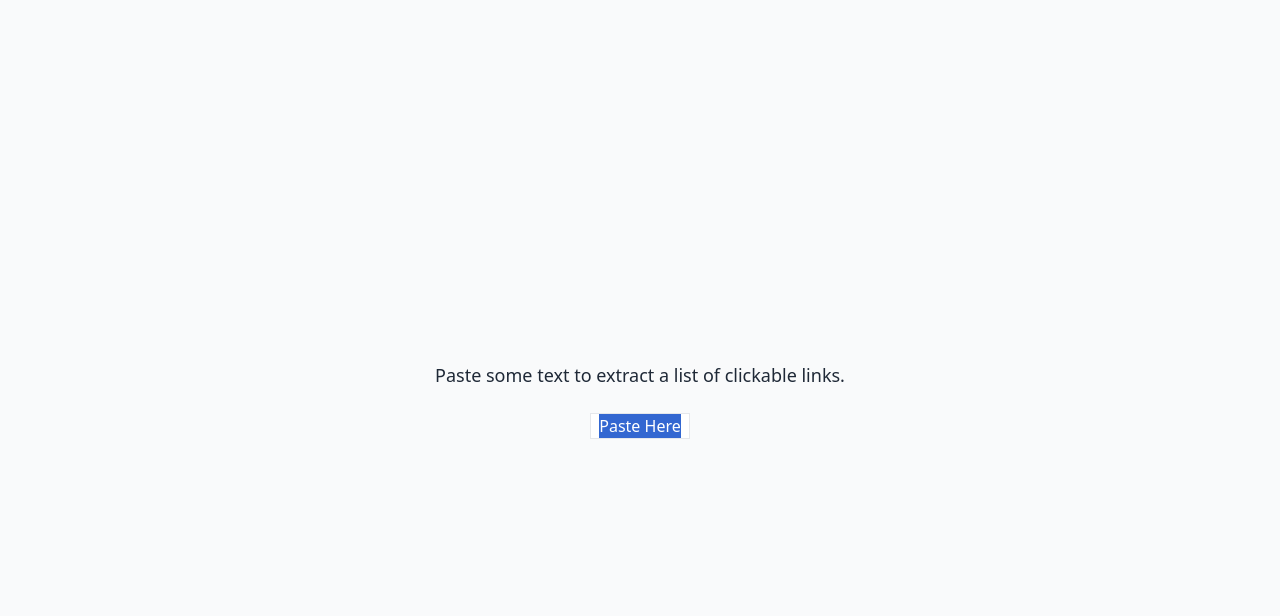
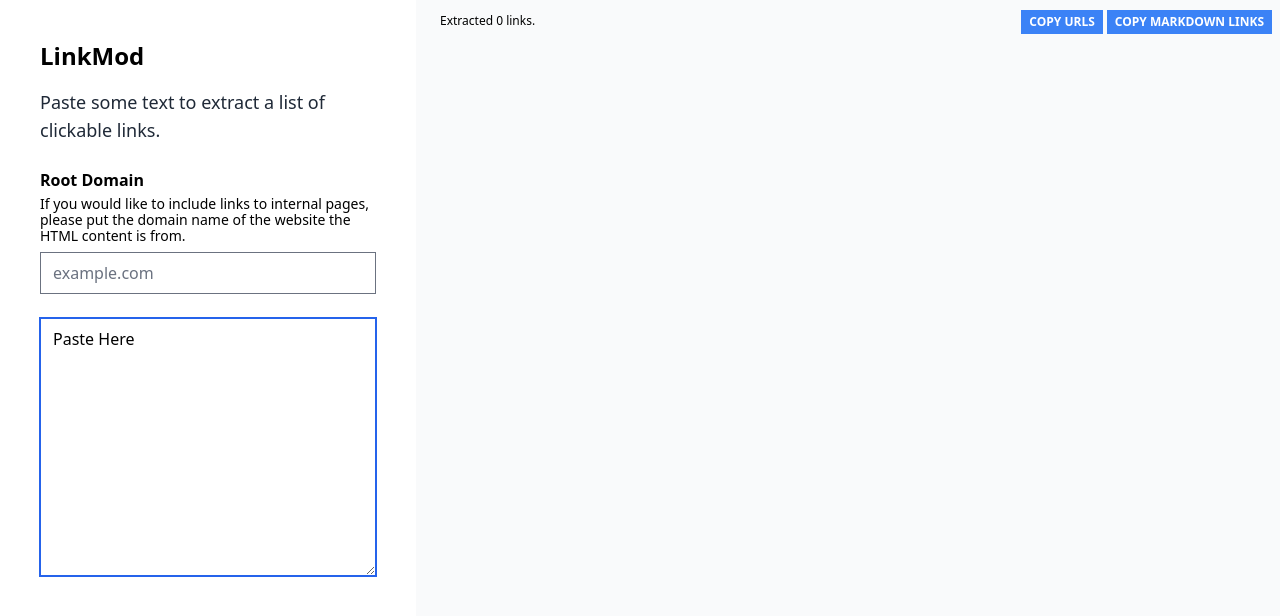
Before and after one commit to crock/linkmod, a React (Vite) app: page / in a window 1280 px wide. Shown: the top 616 px of the page. Built offline with nearby package versions, Linux system fonts and the light colour scheme.

Commit message:
add field for specifying root domain to extract internal pages as well

```diff
--- a/index.html
+++ b/index.html
@@ -4,7 +4,7 @@
     <meta charset="UTF-8" />
     <link rel="icon" type="image/svg+xml" href="/vite.svg" />
     <meta name="viewport" content="width=device-width, initial-scale=1.0" />
-    <title>Link Extractor</title>
+    <title>LinkMod</title>
   </head>
   <body class="bg-gray-50 dark:bg-gray-900">
     <div id="root"></div>
--- a/package.json
+++ b/package.json
@@ -1,7 +1,7 @@
 {
-  "name": "vite-react-typescript-starter",
+  "name": "linkmod",
   "private": true,
-  "version": "0.0.0",
+  "version": "1.1.0",
   "type": "module",
   "scripts": {
     "dev": "vite",
@@ -9,6 +9,7 @@
     "preview": "vite preview"
   },
   "dependencies": {
+    "@tailwindcss/forms": "^0.5.7",
     "autoprefixer": "^10.4.13",
     "classnames": "^2.3.2",
     "postcss": "^8.4.21",
--- a/src/App.tsx
+++ b/src/App.tsx
@@ -1,17 +1,13 @@
-import React, { useState, useEffect, useRef } from 'react';
-import { CopyToClipboard } from 'react-copy-to-clipboard';
-import classNames from 'classnames';
+import { useState, useEffect, useRef } from "react";
+import { CopyToClipboard } from "react-copy-to-clipboard";
+import Form from "./components/Form";
 
 function App() {
-  const [pasteboard, setPasteboard] = useState('');
+  const [pasteboard, setPasteboard] = useState("");
+  const [rootDomain, setRootDomain] = useState("")
   const [links, setLinks] = useState<RegExpMatchArray | string[]>([]);
-  const [mdLinks, setMdLinks] = useState<string>('');
-  const inputRef = useRef<HTMLTextAreaElement | null>(null);
-
-  const focus = (event: any) => {
-    event.target.focus();
-    event.target.select();
-  };
+  const [mdLinks, setMdLinks] = useState<string>("");
+  const textAreaRef = useRef<HTMLTextAreaElement | null>(null);
 
   const handlePaste = async (event: any) => {
     event.clipboardData.items[0].getAsString((text: string) =>
@@ -19,48 +15,70 @@ function App() {
     );
   };
 
+  const handleRootDomainChange = (event: React.ChangeEvent<HTMLInputElement>) => {
+    if (event.target.value.startsWith("http")) {
+      const matches = event.target.value.match(/https?:\/\/([a-zA-Z0-9\.-]+)/);
+      if (matches) {
+        setRootDomain(matches[1]);
+      }
+    } else {
+      setRootDomain(event.target.value)
+    }
+  }
+
   const extractLinks = () => {
+    let allLinks = []
+
     if (pasteboard.length) {
-      const urls = pasteboard.match(
+      const externalUrls = pasteboard.match(
         /https?:\/\/[a-zA-Z0-9\.-]+\/?[a-zA-Z0-9\/-]+\??[a-zA-Z0-9\/-_\.&;=]+/gim
       );
 
-      if (urls?.length) {
-        const uniqueArr = [...new Set(urls)];
-        console.log(`Number of Unique URLs: ${uniqueArr.length}`);
-        setLinks(uniqueArr);
-        setMdLinks(uniqueArr.map((url) => `[${url}](${url})`).join('\n'));
-        if (inputRef.current) {
-          inputRef.current.value = 'Paste Here';
-          inputRef.current.select();
+      const internalUrls = pasteboard.match(
+        /href=\"(\/[a-zA-Z0-9\.-_~!$&'\(\)\*\+,;=:@]+)\"/gim
+      )
+
+      if (internalUrls?.length) {
+        // remove href=" from the beginning and " from the end
+        const cleanedInternalUrls = internalUrls.map((url) => `https://${rootDomain}${url.slice(6, -1)}`);
+        const uniqueArr = [...new Set(cleanedInternalUrls)];
+        console.log(`Number of Unique Internal URLs: ${uniqueArr.length}`);
+        allLinks.push(...uniqueArr)
       }
+
+      if (externalUrls?.length) {
+        const uniqueArr = [...new Set(externalUrls)];
+        console.log(`Number of Unique External URLs: ${uniqueArr.length}`);
+        allLinks.push(...uniqueArr)
+      }
+
+      setLinks(allLinks);
+      setMdLinks(allLinks.map((url) => `[${url}](${url})`).join("\n"));
+
+      if (textAreaRef.current) {
+        textAreaRef.current.value = "Paste Here";
+        textAreaRef.current.select();
       }
     }
   };
 
-  useEffect(extractLinks, [pasteboard]);
+  useEffect(extractLinks, [pasteboard, rootDomain]);
 
   useEffect(() => {
-    inputRef.current?.select();
+    textAreaRef.current?.select();
   }, []);
 
   return (
-    <>
-      <div
-        className={classNames('w-screen h-screen flex flex-col items-center', {
-          'justify-start': links.length,
-          'justify-center': !pasteboard.length,
-        })}
-      >
-        {pasteboard ? (
-          <>
+    <div className="grid grid-cols-12 gap-4 h-screen">
+      <Form className="col-span-12 md:col-span-4 p-10 bg-white h-auto md:h-full" ref={textAreaRef} pasteEvent={handlePaste} rootDomainChangeHandler={handleRootDomainChange} />
+      <div className="col-span-12 md:col-span-8 flex flex-col items-center justify-start">
         <div className="w-full flex flex-row flex-nowrap justify-between items-center p-2">
           <p className="text-xs text-black dark:text-white">
             Extracted {links.length} links.
           </p>
           <div>
             <CopyToClipboard
-                  text={links.join('\n')}
+              text={links.join("\n")}
               onCopy={() =>
                 console.info(`Copied ${links.length} urls to clipboard`)
               }
@@ -98,33 +116,8 @@ function App() {
               ))
             : null}
         </ul>
-          </>
-        ) : (
-          <>
-            <p className="text-sm md:text-lg text-gray-800 dark:text-gray-100 user-select-none">
-              Paste some text to extract a list of clickable links.
-            </p>
-          </>
-        )}
-        <textarea
-          ref={inputRef}
-          cols={1}
-          rows={1}
-          tabIndex={0}
-          className={classNames(
-            'w-[100px] h-auto relative resize-none mt-6 text-black border border-1 text-center outline-none',
-            {
-              'w-1 h-1 absolute -left-1 -top-1 mt-0':
-                links.length || pasteboard.length,
-            }
-          )}
-          onPaste={handlePaste}
-          onBlur={focus}
-          autoFocus
-          defaultValue="Paste Here"
-        ></textarea>
       </div>
-    </>
+    </div>
   );
 }
 
--- /dev/null
+++ b/src/components/Form.tsx
@@ -0,0 +1,36 @@
+import classNames from 'classnames';
+
+interface FormProps {
+    ref: React.LegacyRef<HTMLTextAreaElement> | undefined;
+    pasteEvent: React.ClipboardEventHandler<HTMLTextAreaElement> | undefined;
+    rootDomainChangeHandler: React.ChangeEventHandler<HTMLInputElement> | undefined;
+    className?: string | undefined;
+}
+
+const Form = ({ ref, pasteEvent, rootDomainChangeHandler, className = "" }: FormProps) => {
+
+    return (
+        <aside className={classNames("flex flex-col justify-start items-start", className)}>
+            <h1 className="font-black text-2xl mb-4">LinkMod</h1>
+            <p className="text-lg text-gray-800 dark:text-gray-100 mb-6">
+              Paste some text to extract a list of clickable links.
+            </p>
+            <div className="flex flex-col justify-start items-start mb-6">
+                <label htmlFor="fqdn" className="font-semibold text-base mb-1">Root Domain</label>
+                <small className="leading-4 font-light text-sm mb-2">If you would like to include links to internal pages, please put the domain name of the website the HTML content is from.</small>
+                <input name="fqdn" id="fqdn" type="text" className="form-input w-full" placeholder="example.com" tabIndex={1} onChange={rootDomainChangeHandler} />
+            </div>
+            <textarea
+                ref={ref}
+                rows={10}
+                tabIndex={0}
+                className="form-input w-full"
+                onPaste={pasteEvent}
+                autoFocus
+                defaultValue="Paste Here">
+            </textarea>
+        </aside>
+    )
+}
+
+export default Form;
--- a/tailwind.config.cjs
+++ b/tailwind.config.cjs
@@ -4,5 +4,5 @@ module.exports = {
   theme: {
     extend: {},
   },
-  plugins: [],
+  plugins: [require('@tailwindcss/forms')],
 };
--- a/vite.config.ts
+++ b/vite.config.ts
@@ -9,13 +9,13 @@ export default defineConfig({
     VitePWA({
       registerType: 'autoUpdate',
       manifest: {
-        name: 'LinkExtractor',
-        short_name: 'LinkExtractor',
+        name: 'LinkMod',
+        short_name: 'LinkMod',
         start_url: '.',
         display: 'standalone',
         background_color: '#fff',
         theme_color: '#3b82f6',
-        description: 'Paste some text to extract a list of clickable links.',
+        description: 'Paste some text or HTML to extract a list of clickable links.',
         icons: [
           {
             src: '/LinkExtractor-icon.png',
```
Also changed, not shown: 1 other file (tests, documents, lock files or other folders). Lines whose indentation alone changed are shown as unchanged.
